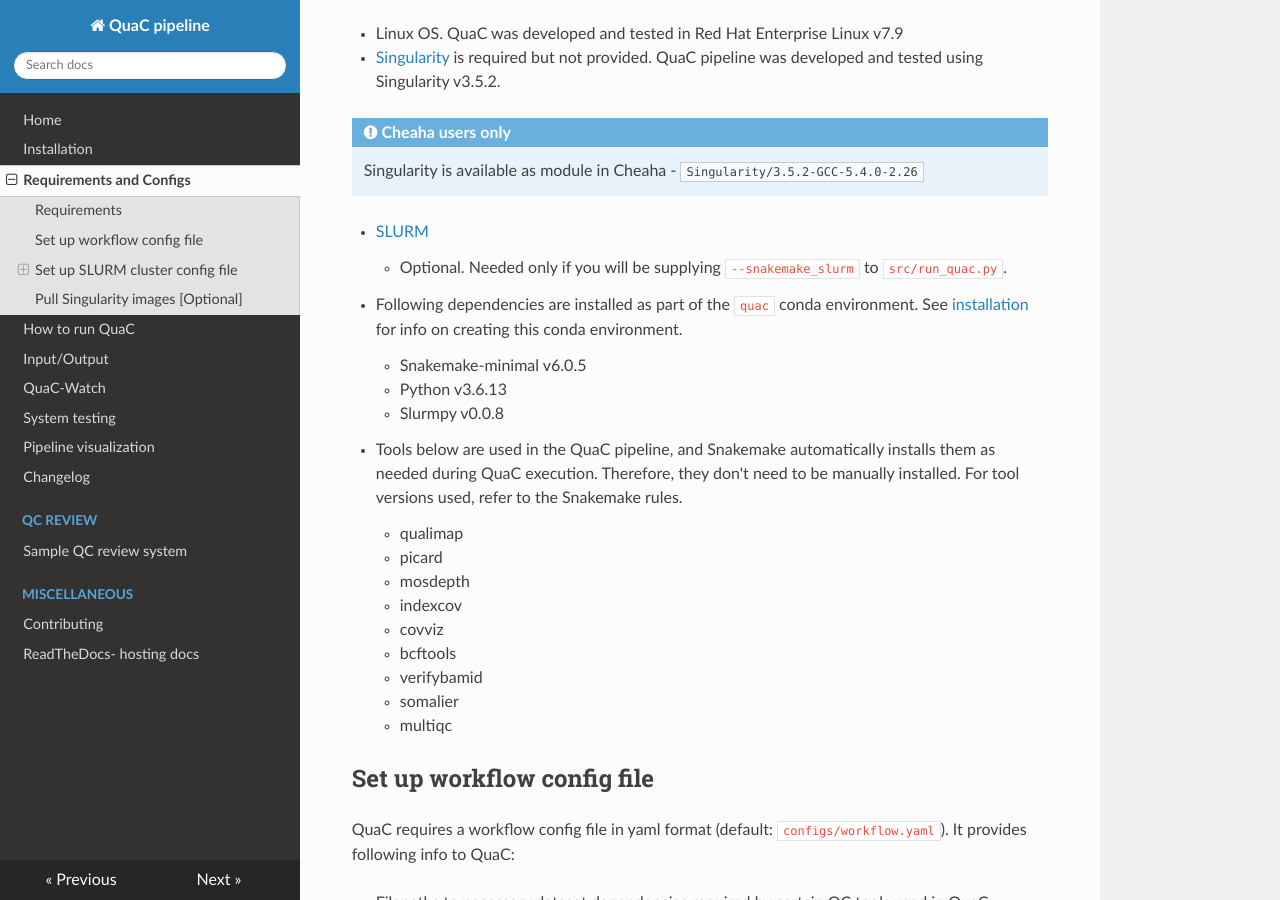
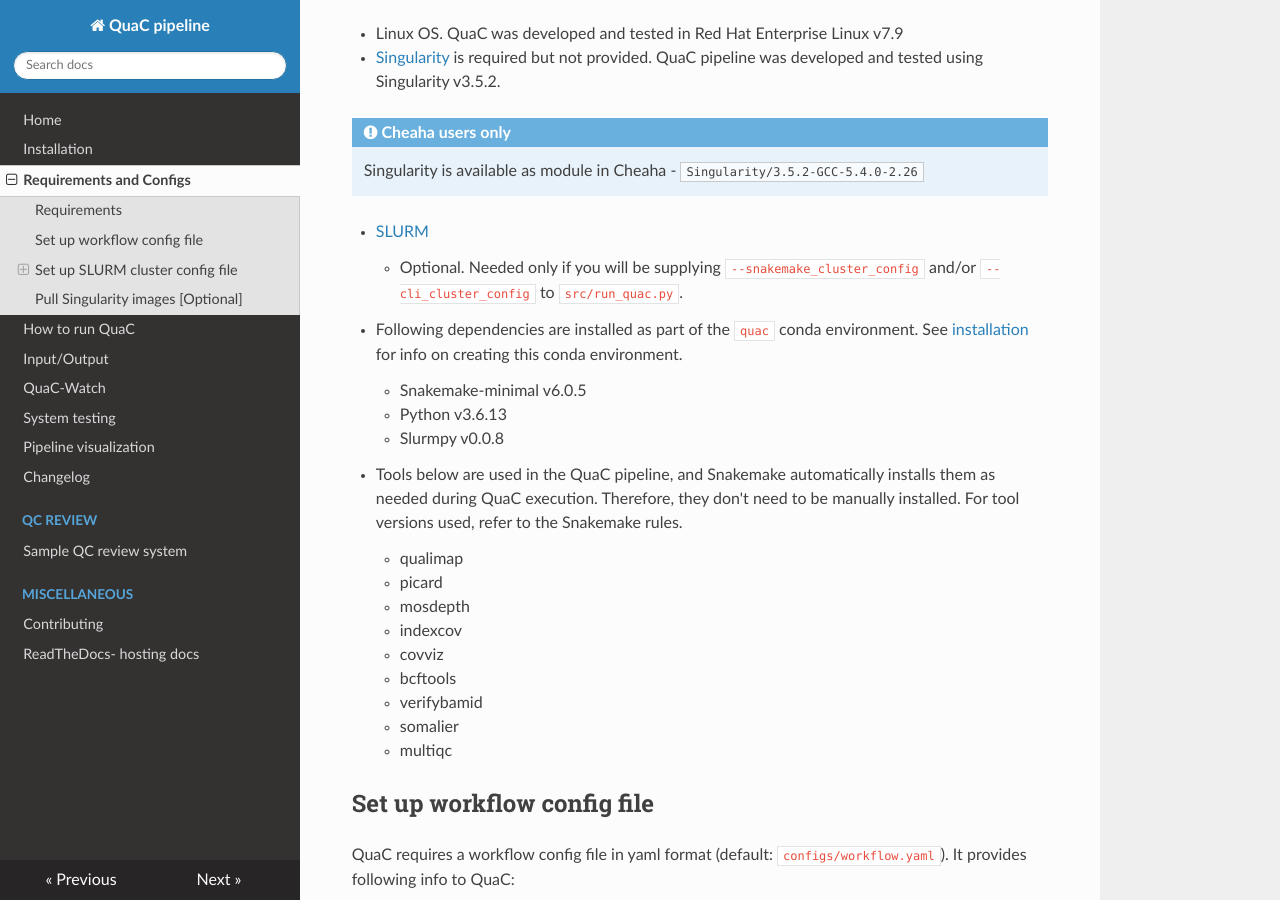
Before and after one commit to uab-cgds-worthey/quac, an MkDocs documentation site: the page built from docs/reqts_configs.md, in a window 1280 px wide and 900 px high, scrolled down 410 px. Built offline with MkDocs 1.6.1, drawn with Linux system fonts in a browser that asks for light colours; nearby versions of some CDN libraries.

Commit message:
fixes usage of deprecated arg
Co-authored-by: Brandon M Wilk <wilkb777@gmail.com>

```diff
--- a/docs/reqts_configs.md
+++ b/docs/reqts_configs.md
@@ -19,7 +19,7 @@ In order to run the QuaC pipeline, user needs to
     Singularity is available as module in Cheaha - `Singularity/3.5.2-GCC-5.4.0-2.26`
 
 - [SLURM](https://slurm.schedmd.com/)
-    - Optional. Needed only if you will be supplying `--snakemake_slurm` to `src/run_quac.py`.
+    - Optional. Needed only if you will be supplying `--snakemake_cluster_config` and/or `--cli_cluster_config` to `src/run_quac.py`.
 
 - Following dependencies are installed as part of the `quac` conda environment. See [installation](./installation.md)
   for info on creating this conda environment.
```
